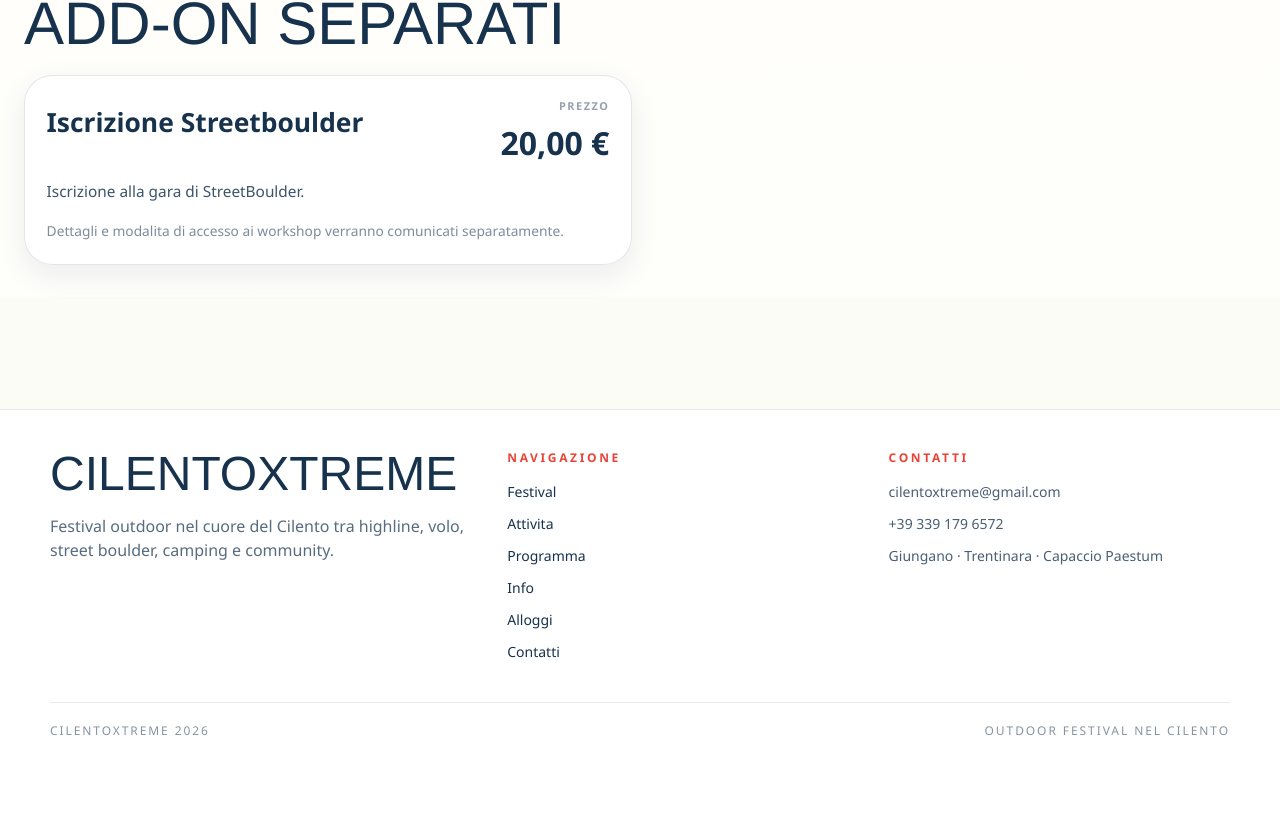
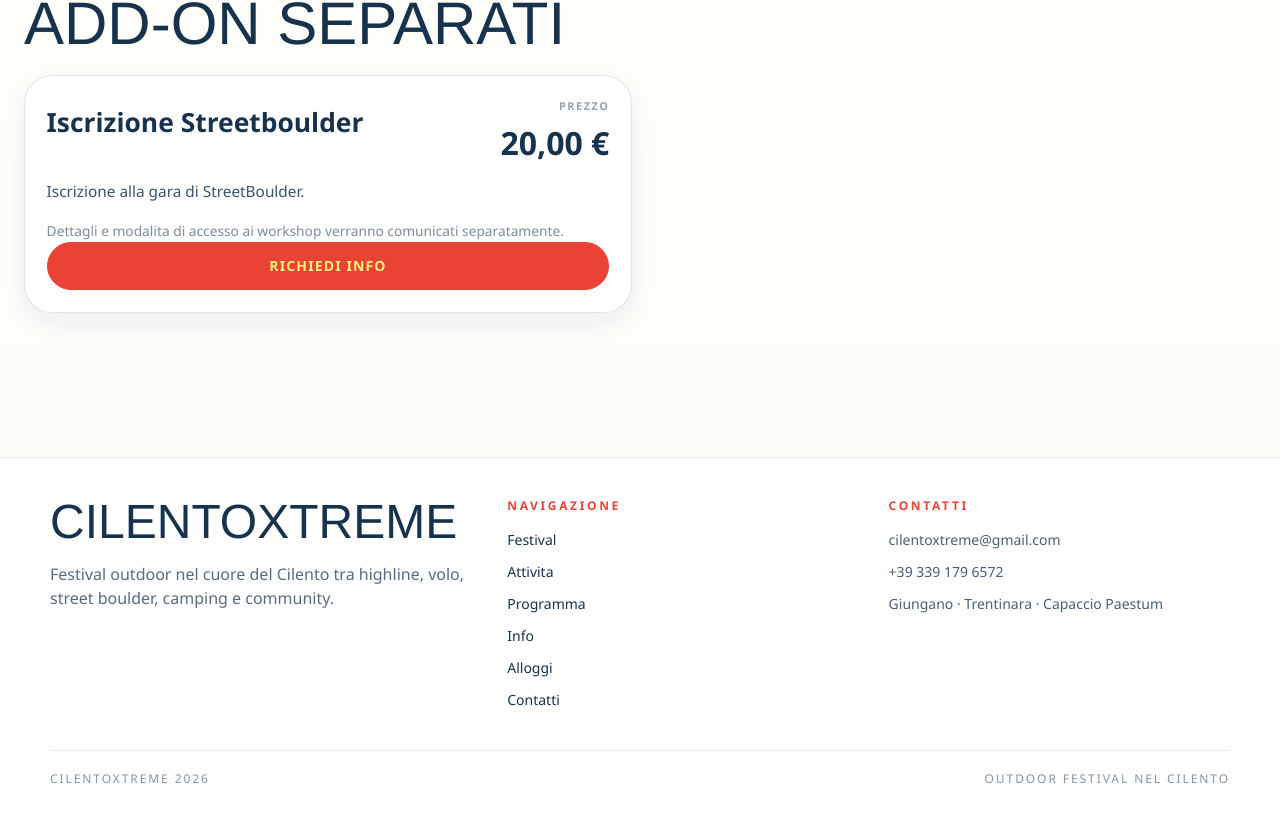
Before and after one commit to killdead/sito-cx, a Next.js app: page /tickets in a window 1280 px wide. Shown: the part 1270-2091 px from the top of the page. Before the commit the page ends 2057 px from the top, so only its background shows below. Built offline with nearby package versions, Linux system fonts and the light colour scheme.

Commit message:
Add purchase button to workshop/streetboulder section

```diff
--- a/src/app/tickets/page.tsx
+++ b/src/app/tickets/page.tsx
@@ -93,6 +93,11 @@ export default function TicketsPage() {
                 </div>
                 <p className="ticket-workshop-card__summary">{item.shortDescription ?? item.description}</p>
                 <p className="ticket-workshop-card__note">Dettagli e modalita di accesso ai workshop verranno comunicati separatamente.</p>
+                <div className="ticket-workshop-card__footer">
+                  <Button href={getTicketHref(item.stripePaymentLink)} className="w-full justify-center">
+                    {item.stripePaymentLink ? `Compra ${item.title}` : "Richiedi info"}
+                  </Button>
+                </div>
               </article>
             ))}
           </div>
```
